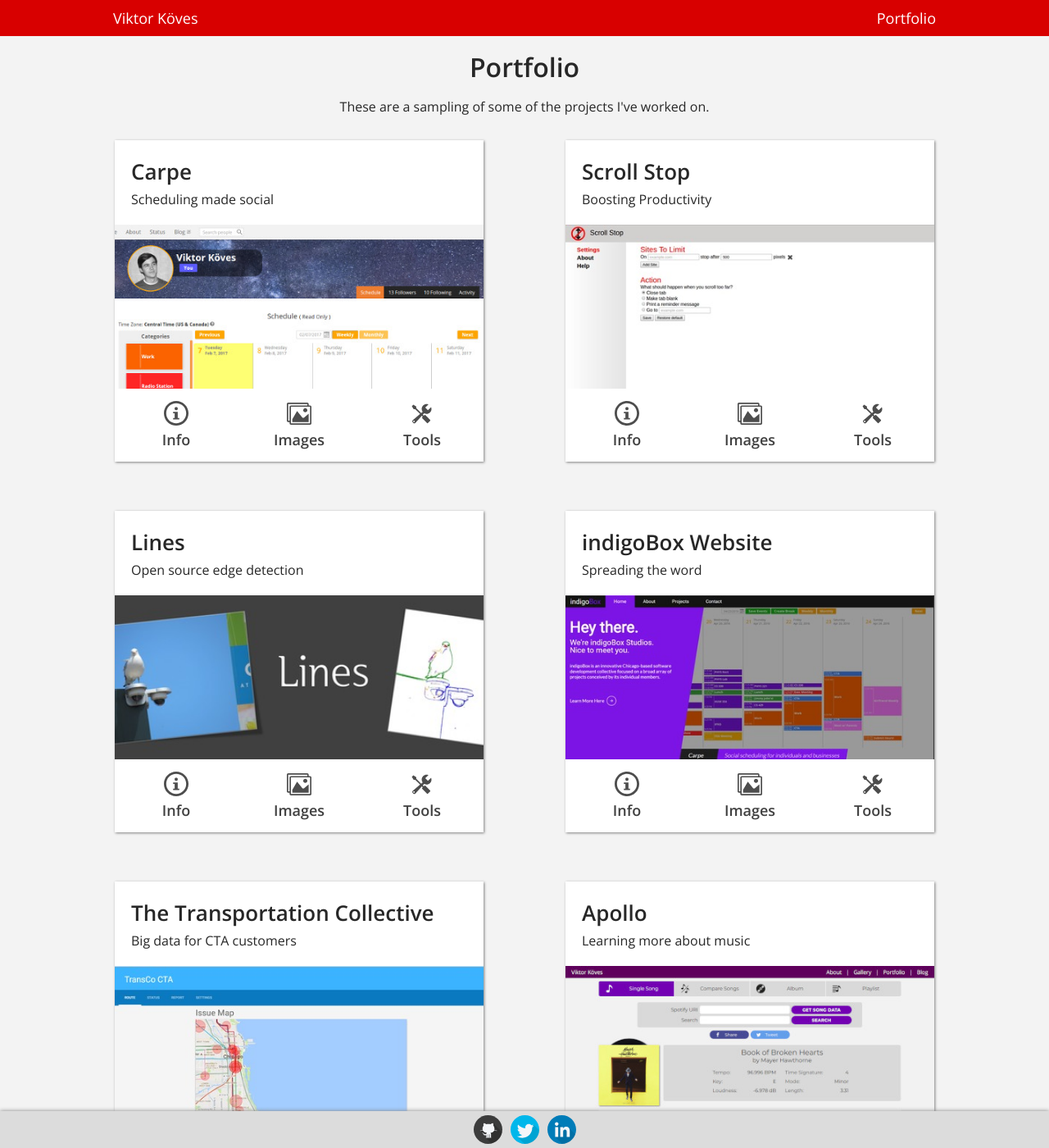
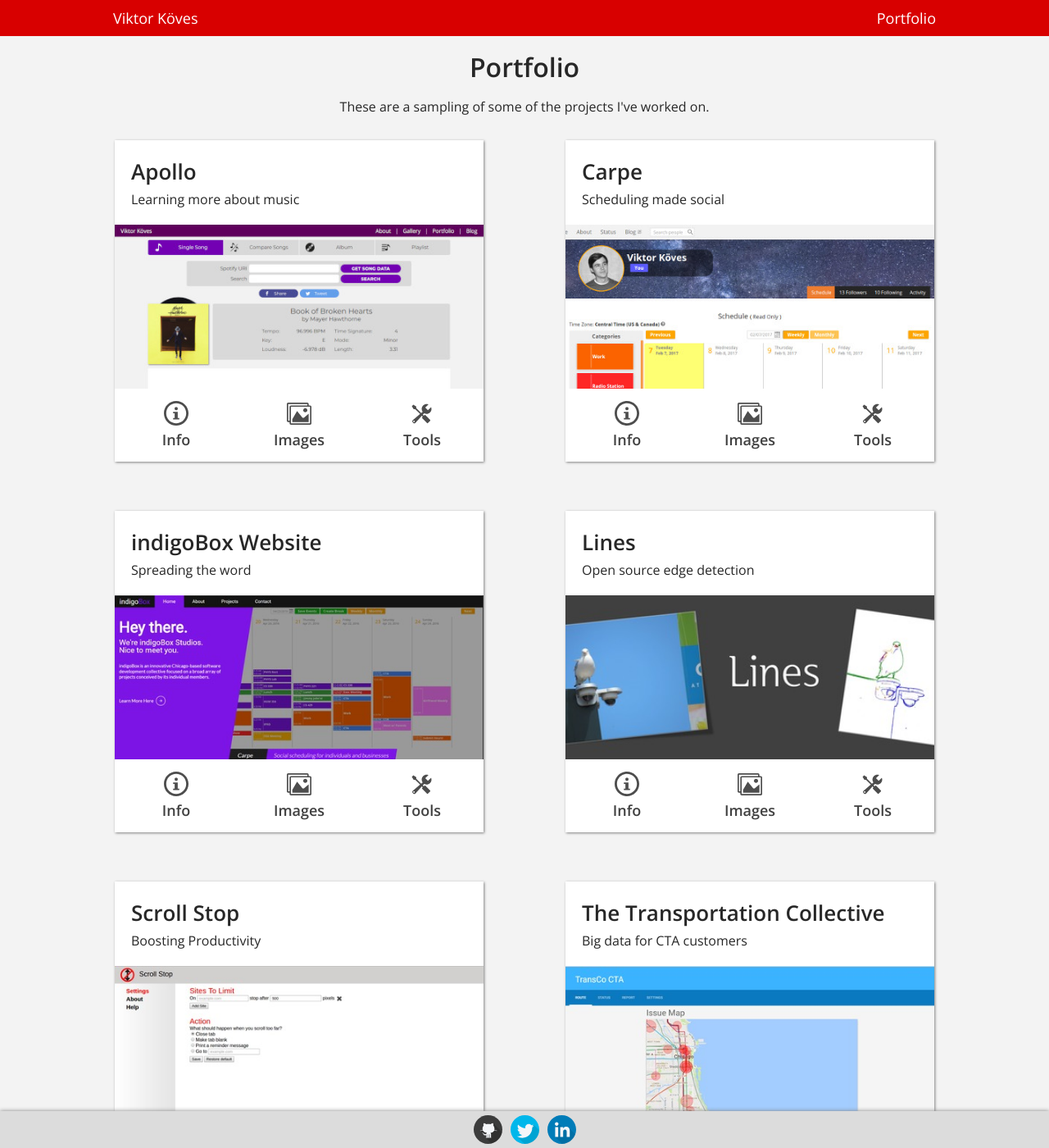
Before and after one commit to vkoves/vkoves.github.io, a Jekyll site: the page built from portfolio.html, in a window 1280 px wide and 1400 px high. Shown: the whole window at 82% size. Built offline with Jekyll 4.4.1, drawn with Linux system fonts in a browser that asks for light colours.

Commit message:
Started Jekyll collection for projects

```diff
--- a/_config.yml
+++ b/_config.yml
@@ -9,6 +9,11 @@
   The personal website of Viktor K&ouml;ves - software engineer, game developer,
   and digital design enthusiast.
 
+# Setup a project collection so we can dynamically load in project info without
+# JS, ensuring it's great for SEO
+collections:
+  - projects
+
 # Define some defaults
 defaults:
   -
--- a/portfolio.html
+++ b/portfolio.html
@@ -14,18 +14,32 @@
 	These are a sampling of some of the projects I've worked on.
 </p>
 
+
 <div class="projects-container">
-	<!-- Projects tiles go here -->
+	{% for project in site.projects %}
+		<div class="projects-tile">
+			<h2 class="title">{{ project.name }} </h2>
+			<div class="sub-title">{{ project.subtitle }} </div>
+			<div class="thumb-container">
+				<div class="thumb" style="background-image: url({{ project.thumbnail }})"></div>
+			</div>
+			<div class="icons-cont" data-project-id="{{ project.jsId }}">
+				<button class="icon-container info-cont" aria-label="{{ project.name }} - Info">
+					<div class="icon info"></div>Info</button>
+				<button class="icon-container images-cont" aria-label="{{ project.name }} - Images">
+					<div class="icon images"></div>Images</button>
+				<button class="icon-container tools-cont" aria-label="{{ project.name }} - Tools">
+					<div class="icon tools"></div>Tools</button>
+			</div>
+		</div>
+	{% endfor %}
 </div>
 
 <script>
 	// Create projects array, an array of hashes that describe each project
-	var projects = [
-		{
+	var projects = {
+		carpe: {
 			name: "Carpe",
-			subtitle: "Scheduling made social",
-			description: "Carpe is an online schduler designed to make organizing easier and more socially connected. With Carpe, you can follow people to see and track their schedules, so you'll stay up to date. Planning everything from lunch-time hangouts to business meetings is now faster and pain-free.",
-			thumbnail: "images/portfolio/thumbs/carpe.jpg",
 			gallery: [
 				{ url: "images/projects/Carpe (1).jpg", alt: "Carpe page with Jack Altman's schedule" },
 				{ url: "images/projects/Carpe (2).jpg", alt: "Carpe page with Jack Altman's followers" },
@@ -40,22 +54,18 @@
 				"CSS3",
 			]
 		},
-		{
+		scrollStop: {
 			name: "Scroll Stop",
-			subtitle: "Boosting Productivity",
 			description: "Scroll Stop was born from my desire to experiment with creating Google Chrome extension, and seizing the opportunity when a friend proposed the idea for a productivity app that specifically tackled lazy loading social media and content websites by stopping you from scrolling too far. That way if you need to message people on Facebook or other social media platforms, you still can, but it will prevent you from mindlessly scrolling through your newsfeed.",
-			thumbnail: "images/portfolio/thumbs/ScrollStop.jpg",
 			gallery: [
 				{ url: "images/projects/ScrollStop (1).png", alt: "Scroll stop page with settings" },
 				{ url: "images/projects/ScrollStop (2).png", alt: "indigoBox homepage with Scroll Stop inactive popup" },
 			],
 			tools: [ "jQuery", "Javascript","HTML5", "CSS3" ]
 		},
-		{
+		lines: {
 			name: "Lines",
-			subtitle: "Open source edge detection",
 			description: "A senior project in high school, Lines was an open source edge detection program with the goal of eventually turning it into computer vision software.",
-			thumbnail: "images/portfolio/thumbs/lines.jpg",
 			gallery: [
 				{ url: "images/projects/Lines (1).png", alt: "Photo of video game town in full color and made of only lines" },
 				{ url: "images/projects/Lines (2).png", alt: "Screenshot of Lines user interface with previous town image" },
@@ -63,11 +73,9 @@
 			],
 			tools: [ "C#", "Visual Studio" ]
 		},
-		{
+		iBWebsite: {
 			name: "indigoBox Website",
-			subtitle: "Spreading the word",
 			description: "indigoBox, the software studio I lead, had an old introductory website for a long time, and it took a coordinated effort that I lead amongst our team to launch our new website, which showcases all of our main products as well as all of our members.",
-			thumbnail: "images/portfolio/thumbs/indigoBoxSite.jpg",
 			gallery: [
 				{ url: "images/projects/indigoBoxSite (1).png", alt: "indigoBox homepage screenshot" },
 				{ url: "images/projects/indigoBoxSite (2).png", alt: "indigoBox projects page screenshot" },
@@ -80,11 +88,9 @@
 				"HTML5"
 			]
 		},
-		{
+		transportCollective: {
 			name: "The Transportation Collective",
-			subtitle: "Big data for CTA customers",
 			description: "A class inter-professional project, the Transportation Collective Website was born out of the unhappy experiences that our group members had on the CTA, and the challenge we found for customers on the CTA in reporting not technical issues. We sought to use big data to improve the rider experience on the CTA, and did research and interviews with CTA riders to help develop our solution.",
-			thumbnail: "images/portfolio/thumbs/TransCo.jpg",
 			gallery: [
 				{ url: "images/projects/TransCo (2).png", alt: "TransCo CTA homepage screenshot with issue map" },
 				{ url: "images/projects/TransCo (3).png", alt: "TransCo CTA issue map closeup, showing one issue at Morgan green line stop" },
@@ -102,11 +108,9 @@
 				"HTML5",
 			]
 		},
-		{
+		apollo: {
 			name: "Apollo",
-			subtitle: "Learning more about music",
 			description: "Apollo started as an experiment using the Spotify API, and can visualize some of the data that Spotify computes on tracks, such as danceability, acousticness, and more. If you want to see how it works in action, <a href='http://viktorkoves.com/apollo'>try it out</a>.",
-			thumbnail: "images/portfolio/thumbs/Apollo.jpg",
 			gallery: [
 				{ url: "images/projects/Apollo (1).png", alt: "Apollo screenshot showing graph of musical features for an album" },
 			],
@@ -118,35 +122,13 @@
 				"HTML5",
 			]
 		}
-	];
+	};
 
 	var project; //the current project
 	var galleryInstance;
 
 	$(document).ready(function()
 	{
-		for(var i = 0; i < projects.length; i++)
-		{
-			project = projects[i];
-
-			$(".projects-container").append(
-				'<div class="projects-tile">' +
-					'<h2 class="title">' + project.name + '</h2>' +
-					'<div class="sub-title">' + project.subtitle + '</div>' +
-					'<div class="thumb-container">' +
-						'<div class="thumb" style="background-image: url(\'' + project.thumbnail + '\')"></div>' +
-					'</div>' +
-					'<div class="icons-cont" data-project-id="' + i +'">' +
-						'<button class="icon-container info-cont" aria-label="' + project.name + ' - Info">' +
-							'<div class="icon info"></div>Info</button>' +
-						'<button class="icon-container images-cont" aria-label="' + project.name + ' - Images">' +
-							'<div class="icon images"></div>Images</button>' +
-						'<button class="icon-container tools-cont" aria-label="' + project.name + ' - Tools">' +
-							'<div class="icon tools"></div>Tools</button>' +
-					'</div>' +
-				'</div>');
-		}
-
 		$(".icons-cont .info-cont").click(function()
 		{
 			var project = projects[$(this).parent().attr("data-project-id")];
```
Also changed, not shown: _projects/apollo.md (added, +6 -0 lines), _projects/carpe.md (added, +6 -0 lines), _projects/indigobox-website.md (added, +6 -0 lines), _projects/lines.md (added, +6 -0 lines), _projects/scroll-stop.md (added, +6 -0 lines), _projects/transportation-collective.md (added, +6 -0 lines).
